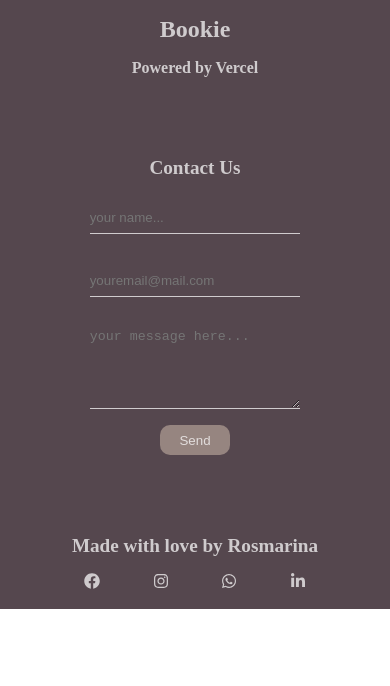
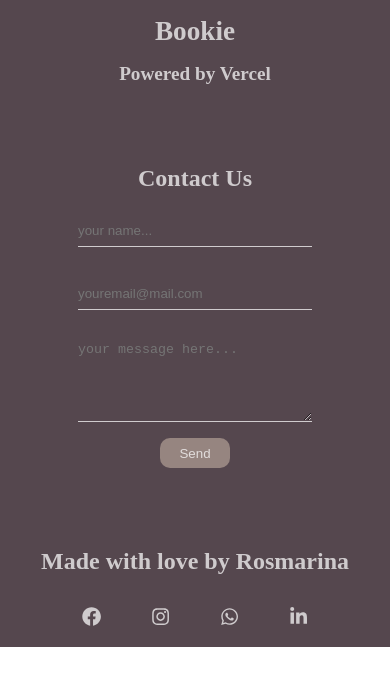
Before and after one commit to Ljusaj123/Bookie, a Next.js app: page /home in a window 390 px wide. Shown: the top 686 px of the page. Built offline with nearby package versions, Linux system fonts and the light colour scheme.

Commit message:
scss u css

```diff
--- a/styles/css/styles.css
+++ b/styles/css/styles.css
@@ -53,11 +53,11 @@ body {
 
 .footer-container .bookie-footer h1 {
   margin-bottom: 1rem;
-  font-size: clamp(1.5rem, 4vw, 2.5rem);
+  font-size: clamp(1.7rem, 3vw, 2.5rem);
 }
 
 .footer-container .bookie-footer h2 {
-  font-size: clamp(1rem, 3vw, 1.5rem);
+  font-size: clamp(1.2rem, 3vw, 1.5rem);
 }
 
 .footer-container .contact-footer {
@@ -78,7 +78,7 @@ body {
 }
 
 .footer-container .contact-footer h1 {
-  font-size: clamp(1.2rem, 4vw, 2.5rem);
+  font-size: clamp(1.5rem, 4vw, 2.5rem);
   margin-bottom: 3rem;
 }
 
@@ -133,21 +133,21 @@ body {
   display: -webkit-box;
   display: -ms-flexbox;
   display: flex;
-  -webkit-box-orient: vertical;
-  -webkit-box-direction: normal;
-      -ms-flex-direction: column;
-          flex-direction: column;
   -webkit-box-pack: start;
       -ms-flex-pack: start;
           justify-content: flex-start;
   -webkit-box-align: center;
       -ms-flex-align: center;
           align-items: center;
+  -webkit-box-orient: vertical;
+  -webkit-box-direction: normal;
+      -ms-flex-direction: column;
+          flex-direction: column;
 }
 
 .footer .made-by-footer h1 {
-  font-size: clamp(1.2rem, 3vw, 2.2rem);
-  margin-bottom: 1rem;
+  font-size: clamp(1.5rem, 2.5vw, 2.1rem);
+  margin-bottom: 2rem;
 }
 
 .footer .made-by-footer .social-icons-footer {
@@ -166,6 +166,7 @@ body {
 .footer .made-by-footer .social-icons-footer a {
   text-decoration: none;
   color: black;
+  font-size: clamp(1.2rem, 2vw, 1.5rem);
 }
 
 @media screen and (max-width: 630px) {
@@ -200,6 +201,10 @@ body {
   .footer-container .contact-footer form {
     width: clamp(170px, 60vw, 250px);
   }
+  .footer-container .contact-footer form input,
+  .footer-container .contact-footer form textarea {
+    width: 100%;
+  }
   .footer-container .contact-footer form textarea {
     height: 5rem;
     margin-bottom: 1rem;
```
